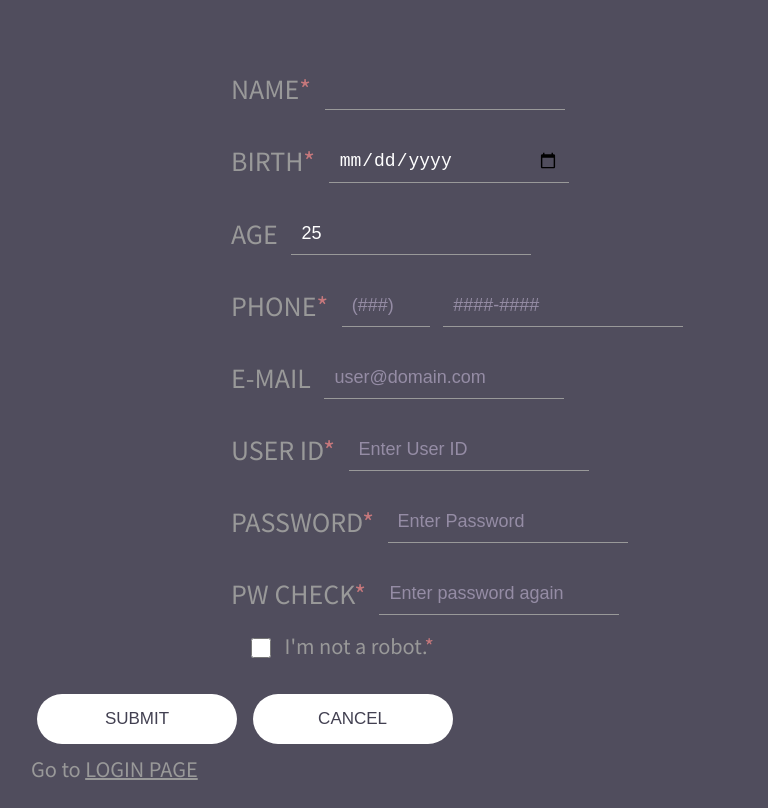
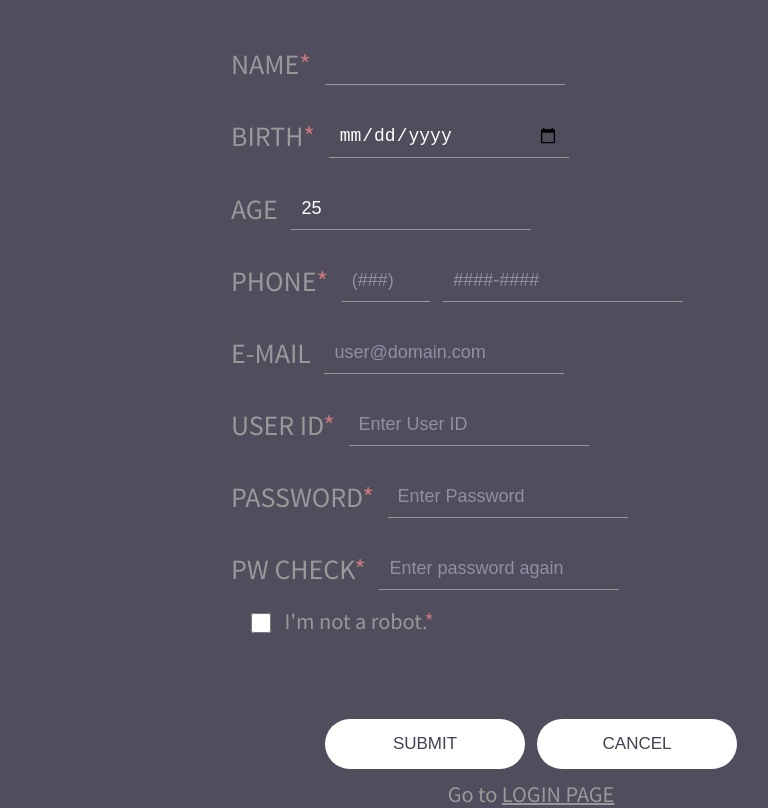
Before and after one commit to 2021147561/HomeworkRepository, a plain HTML site: page LAB2/signup.html in a window 1280 px wide. Shown: the part 61-869 px from the top of the page, without its empty margins (109-877 px from the left). Before the commit the page ends 844 px from the top, so only its background shows below. Drawn offline with Linux system fonts and the light colour scheme.

Commit message:
lab2_try 02

```diff
--- a/LAB2/main.css
+++ b/LAB2/main.css
@@ -130,8 +130,10 @@ body {
 }
 
 .btn-area {
-    margin-top: 30px;
+    margin-top: 80px;
     position: relative;
+    display: flex;
+    justify-content: center;
 }
 
 .btn-area button {
@@ -150,6 +152,8 @@ body {
 .caption {
     margin-top: 10px;
     position: relative;
+    display: flex;
+    justify-content: center;
 }
 
 .caption a {
```
